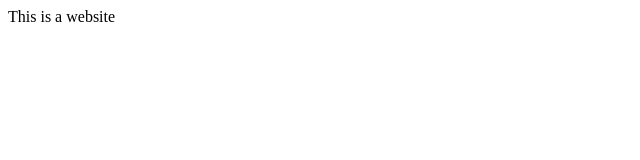
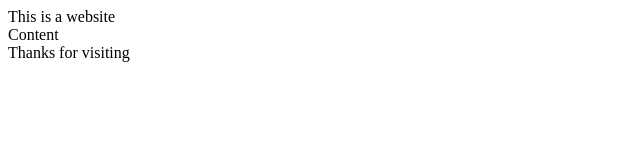
Before and after one commit to shambhu-22/learn-git, a plain HTML site: page index.html in a window 1280 px wide. Shown: the whole page, without its empty margins (0-640 px from the left). Drawn offline with Linux system fonts and the light colour scheme.

Commit message:
add body and footer

```diff
--- a/index.html
+++ b/index.html
@@ -7,5 +7,7 @@
 </head>
 <body>
     <header>This is a website</header>
+    <body>Content</body>
+    <footer>Thanks for visiting</footer>
 </body>
 </html>
```
